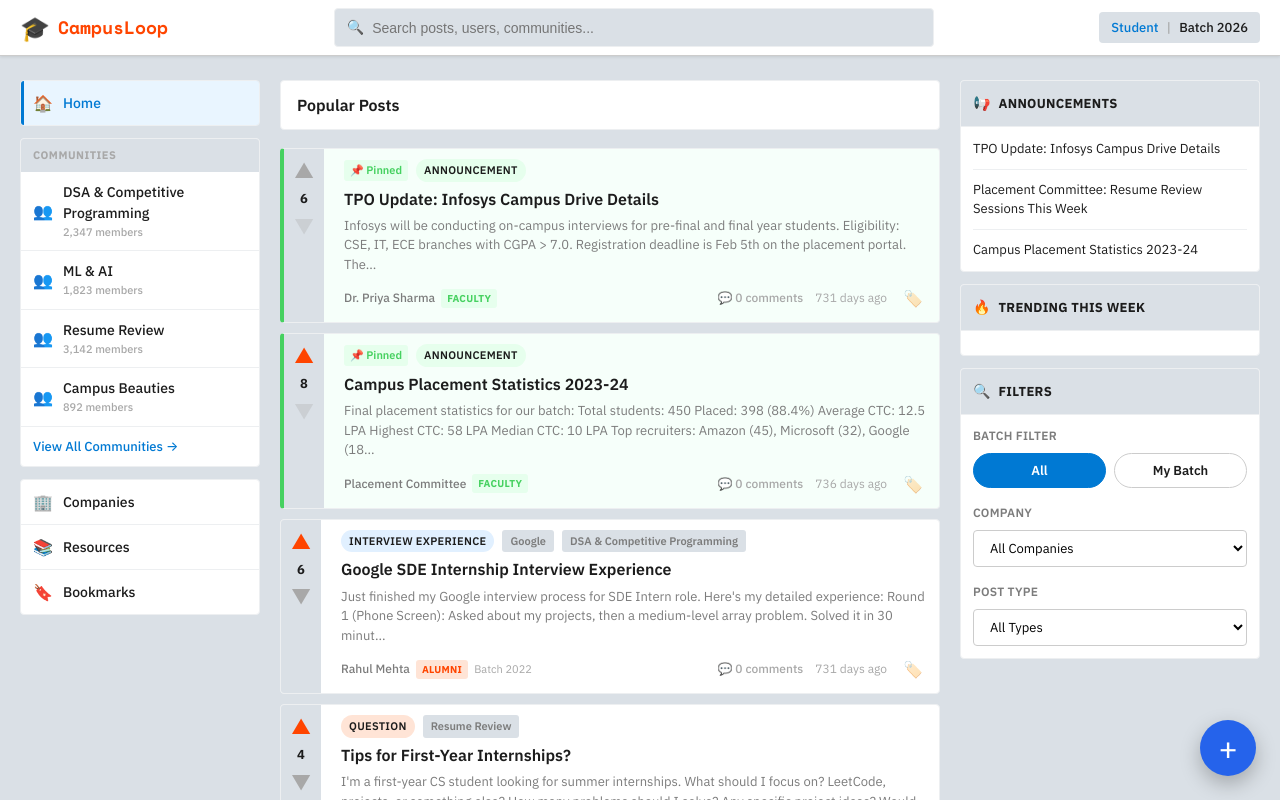
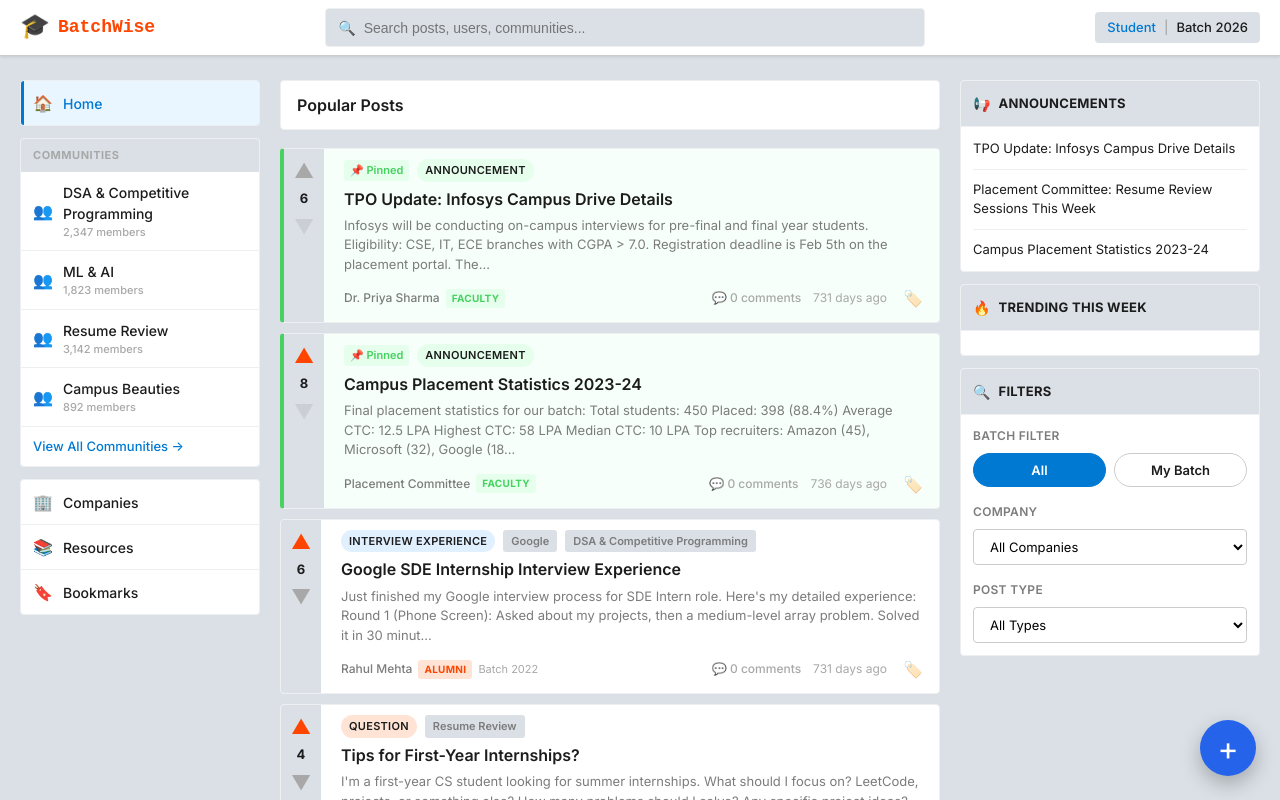
Before and after one commit to AdiGo112/ideathon, a React (Vite) app: page / in a window 1280 px wide. Shown: the top 800 px of the page. Built offline with nearby package versions, Linux system fonts and the light colour scheme.

Commit message:
App name updated

```diff
--- a/index.html
+++ b/index.html
@@ -3,7 +3,7 @@
   <head>
     <meta charset="UTF-8" />
     <meta name="viewport" content="width=device-width, initial-scale=1.0" />
-    <title>CampusLoop - University Discussion Platform</title>
+    <title>BatchWise - University Discussion Platform</title>
   </head>
   <body>
     <div id="root"></div>
--- a/package.json
+++ b/package.json
@@ -1,5 +1,5 @@
 {
-  "name": "campusloop-app",
+  "name": "BatchWise-app",
   "private": true,
   "version": "1.0.0",
   "type": "module",
--- a/src/components/Navbar.jsx
+++ b/src/components/Navbar.jsx
@@ -22,7 +22,7 @@ const Navbar = () => {
         <div className="navbar-left">
           <Link to="/" className="logo">
             <span className="logo-icon">🎓</span>
-            <span className="logo-text">CampusLoop</span>
+            <span className="logo-text">BatchWise</span>
           </Link>
         </div>
 
--- a/src/data/Mockdata.js
+++ b/src/data/Mockdata.js
@@ -1,4 +1,4 @@
-// Mock data for CampusLoop prototype
+// Mock data for BatchWise prototype
 
 // Current logged-in user
 export const currentUser = {
--- a/src/styles/Styles.css
+++ b/src/styles/Styles.css
@@ -1,7 +1,7 @@
-/* Comprehensive styles for CampusLoop */
+/* Comprehensive styles for BatchWise */
 
 /* Import fonts */
-@import url('https://fonts.googleapis.com/css2?family=Space+Mono:wght@400;700&family=IBM+Plex+Sans:wght@400;500;600;700&display=swap');
+@import url('https://fonts.googleapis.com/css2?family=Inter:wght@400;500;600;700&display=swap');
 
 /* Global reset and variables */
 * {
@@ -29,7 +29,9 @@
 }
 
 body {
-  font-family: 'IBM Plex Sans', -apple-system, sans-serif;
+  font-family: 'Inter', -apple-system, BlinkMacSystemFont, 'Segoe UI',
+    Roboto, Oxygen, Ubuntu, Cantarell, 'Open Sans', 'Helvetica Neue',
+    sans-serif;
   background-color: var(--bg-primary);
   color: var(--text-primary);
   font-size: 14px;
--- a/src1/campusloop.css
+++ b/src1/campusloop.css
@@ -1,5 +1,5 @@
 /*
- * CampusLoop CSS
+ * BatchWise CSS
  * Reddit-inspired design: light gray background, white content cards,
  * minimal shadows, compact information-dense layout
  */
```
Also changed, not shown: src1/campusloop.jsx (+5 -5 lines), src1/index.html (+7 -7 lines), src1/README.md, 2 other files (tests, documents, lock files or other folders).
